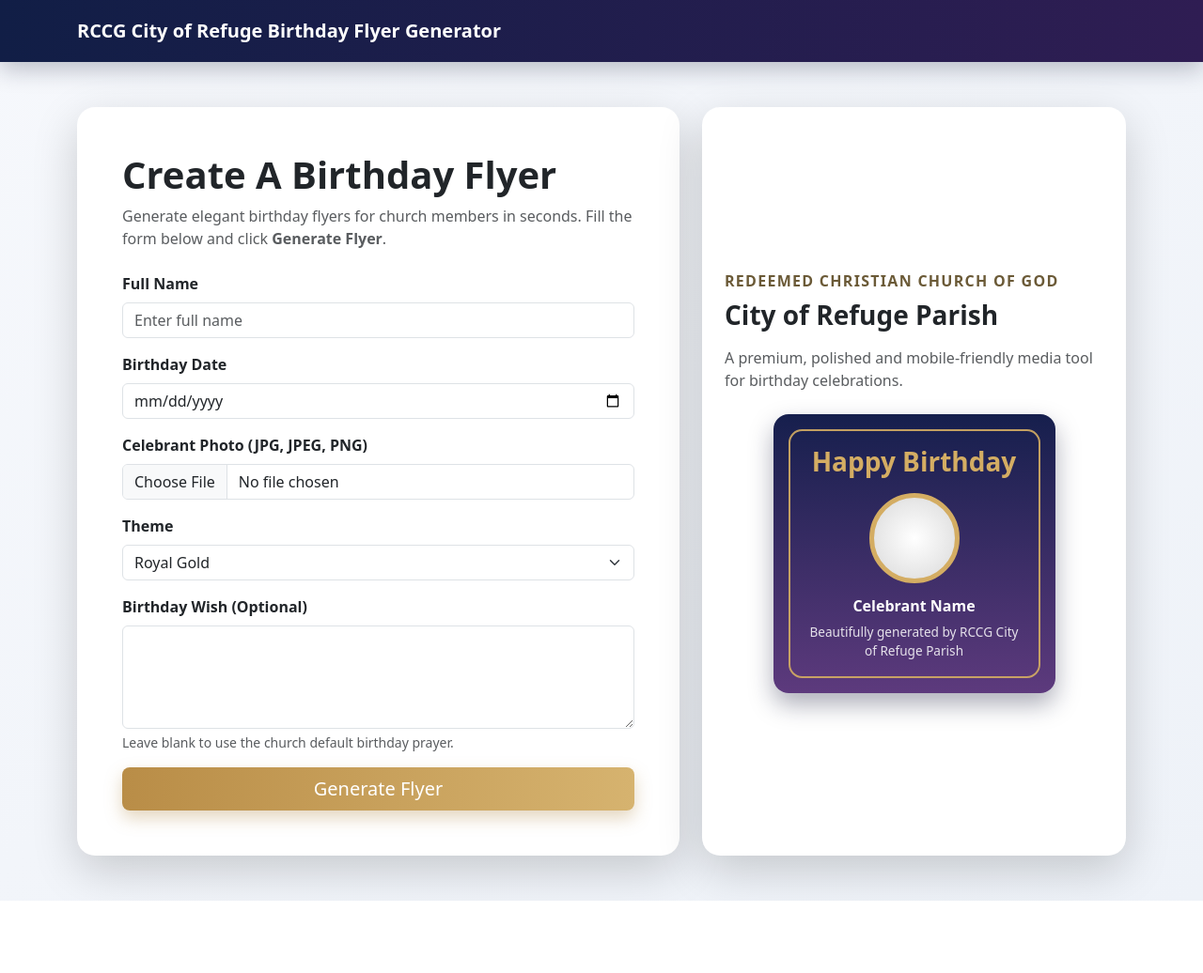
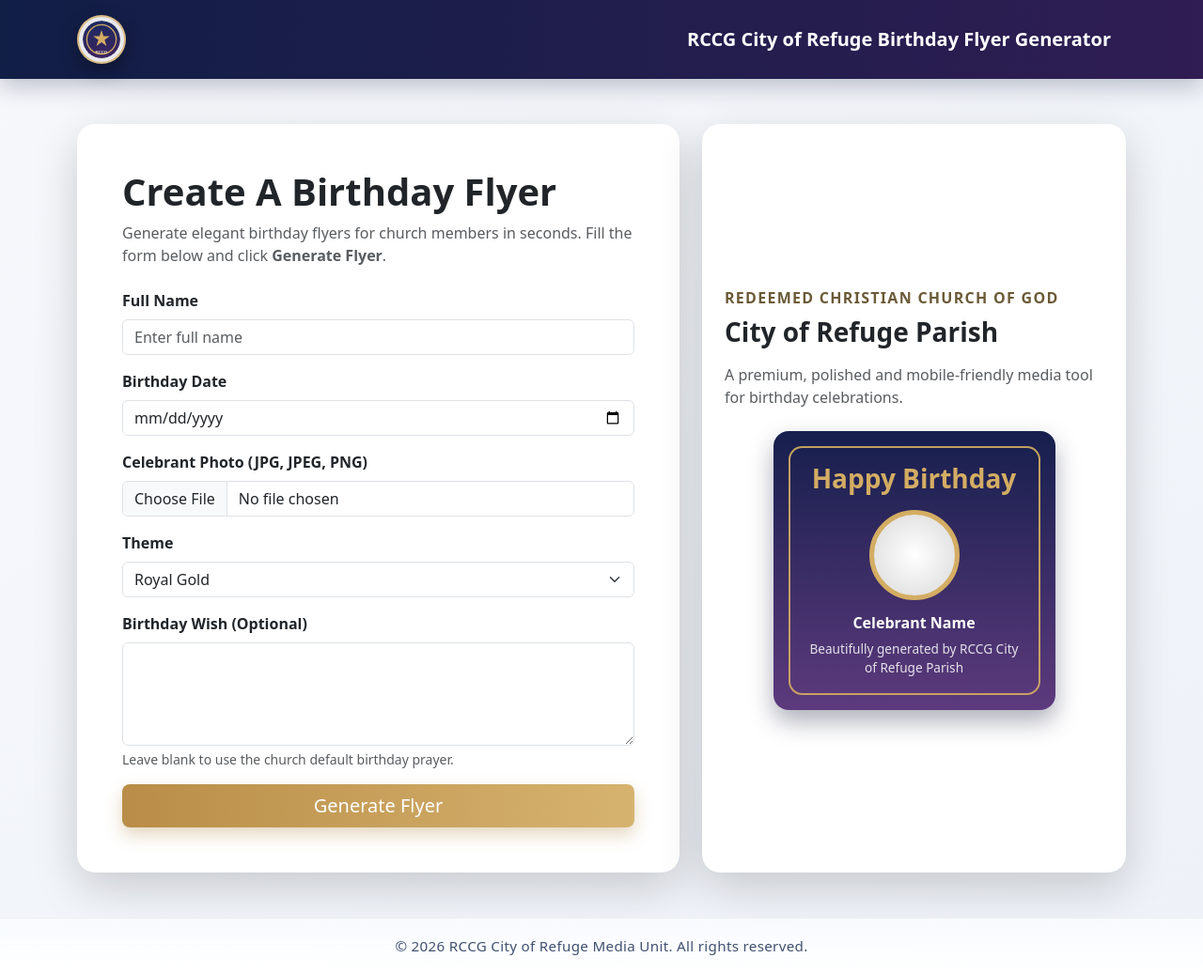
Before and after one commit to jpcGH/birthday-flyer-gen, a Django app: page / in a window 1280 px wide. Shown: the whole page at 94% size. Before the commit the page ends 959 px from the top, so only its background shows below. Run offline with Django 5.2, Linux system fonts and the light colour scheme; data that the repository does not hold is empty.

Commit message:
Add database-driven branding and site footer

```diff
--- a/config/settings.py
+++ b/config/settings.py
@@ -39,6 +39,7 @@ TEMPLATES = [
                 'django.template.context_processors.request',
                 'django.contrib.auth.context_processors.auth',
                 'django.contrib.messages.context_processors.messages',
+                'flyer_app.context_processors.branding',
             ],
         },
     },
--- /dev/null
+++ b/flyer_app/context_processors.py
@@ -0,0 +1,20 @@
+from .models import SiteBranding
+
+
+def branding(request):
+    defaults = SiteBranding.defaults()
+    config = SiteBranding.get_active()
+
+    if config:
+        defaults.update(
+            {
+                'site_title': config.site_title,
+                'navbar_title': config.navbar_title,
+                'footer_owner': config.footer_owner,
+                'footer_rights_text': config.footer_rights_text,
+                'logo_url': config.logo.url if config.logo else None,
+                'logo_path': config.logo.path if config.logo else None,
+            }
+        )
+
+    return {'branding': defaults}
--- a/flyer_app/models.py
+++ b/flyer_app/models.py
@@ -7,6 +7,10 @@ def upload_photo_path(instance, filename):
 
 def generated_flyer_path(instance, filename):
     return f'generated_flyers/{filename}'
+
+
+def branding_logo_path(instance, filename):
+    return f'branding/{filename}'
 
 
 class BirthdayFlyer(models.Model):
@@ -29,3 +33,36 @@ class BirthdayFlyer(models.Model):
 
     def __str__(self):
         return f'{self.celebrant_name} - {self.birthday_date}'
+
+
+class SiteBranding(models.Model):
+    site_title = models.CharField(max_length=150, default='RCCG City of Refuge Birthday Flyer Generator')
+    navbar_title = models.CharField(max_length=150, default='RCCG City of Refuge Birthday Flyer Generator')
+    footer_owner = models.CharField(max_length=150, default='RCCG City of Refuge Media Unit')
+    footer_rights_text = models.CharField(max_length=120, default='All rights reserved.')
+    logo = models.ImageField(upload_to=branding_logo_path, blank=True)
+    is_active = models.BooleanField(default=True)
+    updated_at = models.DateTimeField(auto_now=True)
+
+    class Meta:
+        verbose_name = 'Site branding'
+        verbose_name_plural = 'Site branding'
+        ordering = ['-is_active', '-updated_at']
+
+    def __str__(self):
+        return self.navbar_title
+
+    @classmethod
+    def get_active(cls):
+        return cls.objects.filter(is_active=True).order_by('-updated_at').first() or cls.objects.order_by('-updated_at').first()
+
+    @classmethod
+    def defaults(cls):
+        return {
+            'site_title': 'RCCG City of Refuge Birthday Flyer Generator',
+            'navbar_title': 'RCCG City of Refuge Birthday Flyer Generator',
+            'footer_owner': 'RCCG City of Refuge Media Unit',
+            'footer_rights_text': 'All rights reserved.',
+            'logo_url': None,
+            'logo_path': None,
+        }
--- a/flyer_app/views.py
+++ b/flyer_app/views.py
@@ -1,6 +1,7 @@
 from django.contrib import messages
 from django.shortcuts import get_object_or_404, redirect, render
 
+from .context_processors import branding
 from .forms import BirthdayFlyerForm
 from .models import BirthdayFlyer
 from .utils import generate_birthday_flyer
@@ -12,7 +13,8 @@ def home(request):
         form = BirthdayFlyerForm(request.POST, request.FILES)
         if form.is_valid():
             flyer_record = form.save()
-            generate_birthday_flyer(flyer_record)
+            brand = branding(request)['branding']
+            generate_birthday_flyer(flyer_record, church_logo_path=brand['logo_path'])
             messages.success(request, 'Birthday flyer generated successfully.')
             return redirect('flyer_app:result', pk=flyer_record.pk)
     return render(request, 'flyer_app/home.html', {'form': form})
--- a/static/css/styles.css
+++ b/static/css/styles.css
@@ -11,9 +11,45 @@ body {
     min-height: 100vh;
 }
 
+.site-shell {
+    display: flex;
+    flex-direction: column;
+    min-height: 100vh;
+}
+
+.site-main {
+    flex: 1;
+}
+
 .nav-premium {
     background: linear-gradient(90deg, #111e46 0%, #2f1d53 100%);
     box-shadow: 0 8px 24px rgba(14, 23, 53, 0.25);
+}
+
+.brand-logo {
+    width: 52px;
+    height: 52px;
+    object-fit: cover;
+    border-radius: 50%;
+    border: 2px solid rgba(212, 173, 99, 0.75);
+    background: rgba(255, 255, 255, 0.9);
+    padding: 4px;
+    box-shadow: 0 8px 20px rgba(0, 0, 0, 0.3);
+}
+
+.site-footer {
+    border-top: 1px solid rgba(17, 30, 70, 0.08);
+    background: linear-gradient(180deg, rgba(248, 251, 255, 0.9), rgba(255, 255, 255, 0.95));
+    backdrop-filter: blur(2px);
+    padding: 1.1rem 0;
+}
+
+.footer-text {
+    text-align: center;
+    color: #41506f;
+    font-size: 0.95rem;
+    letter-spacing: 0.02em;
+    font-weight: 500;
 }
 
 .premium-card, .mockup-card {
@@ -91,4 +127,9 @@ body {
         font-size: 1rem;
         white-space: normal;
     }
+
+    .brand-logo {
+        width: 46px;
+        height: 46px;
+    }
 }
--- a/templates/base.html
+++ b/templates/base.html
@@ -4,17 +4,23 @@
 <head>
     <meta charset="UTF-8">
     <meta name="viewport" content="width=device-width, initial-scale=1.0">
-    <title>{% block title %}RCCG Birthday Flyer Generator{% endblock %}</title>
+    <title>{% block title %}{{ branding.site_title }}{% endblock %}</title>
     <link href="https://cdn.jsdelivr.net/npm/bootstrap@5.3.3/dist/css/bootstrap.min.css" rel="stylesheet">
     <link rel="stylesheet" href="{% static 'css/styles.css' %}">
 </head>
-<body>
+<body class="site-shell">
     <nav class="navbar navbar-expand-lg navbar-dark nav-premium py-3">
-        <div class="container">
-            <span class="navbar-brand fw-bold mb-0 h1">RCCG City of Refuge Birthday Flyer Generator</span>
+        <div class="container d-flex align-items-center gap-3">
+            <img
+                src="{% if branding.logo_url %}{{ branding.logo_url }}{% else %}{% static 'images/rccg-logo-default.svg' %}{% endif %}"
+                alt="RCCG logo"
+                class="brand-logo"
+            >
+            <span class="navbar-brand fw-bold mb-0 h1">{{ branding.navbar_title }}</span>
         </div>
     </nav>
-    <main class="py-5">
+
+    <main class="py-5 site-main">
         <div class="container">
             {% if messages %}
                 {% for message in messages %}
@@ -24,6 +30,13 @@
             {% block content %}{% endblock %}
         </div>
     </main>
+
+    <footer class="site-footer mt-auto">
+        <div class="container">
+            <p class="footer-text mb-0">© {% now "Y" %} {{ branding.footer_owner }}. {{ branding.footer_rights_text }}</p>
+        </div>
+    </footer>
+
     <script src="https://cdn.jsdelivr.net/npm/bootstrap@5.3.3/dist/js/bootstrap.bundle.min.js"></script>
 </body>
 </html>
```
Also changed, not shown: flyer_app/admin.py (+8 -1 lines), flyer_app/migrations/0002_sitebranding_alter_birthdayflyer_generated_flyer_and_more.py (added), static/images/rccg-logo-default.svg (added).
